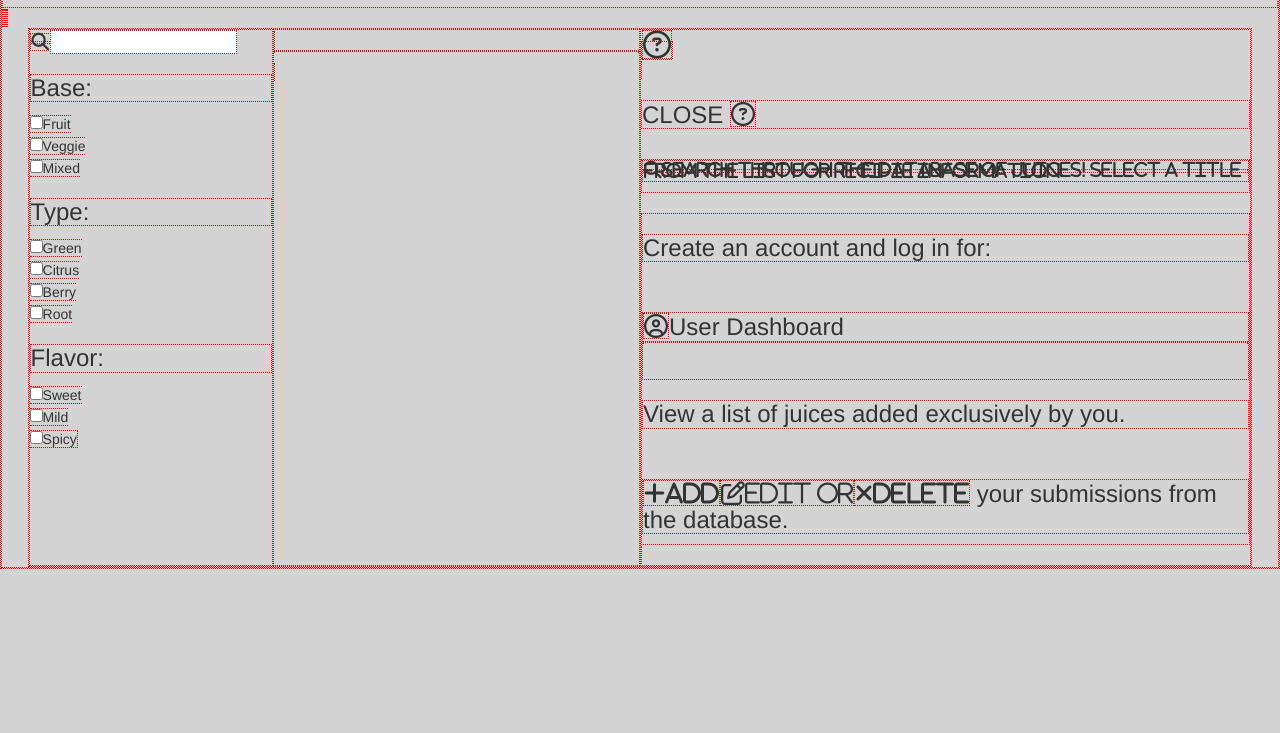
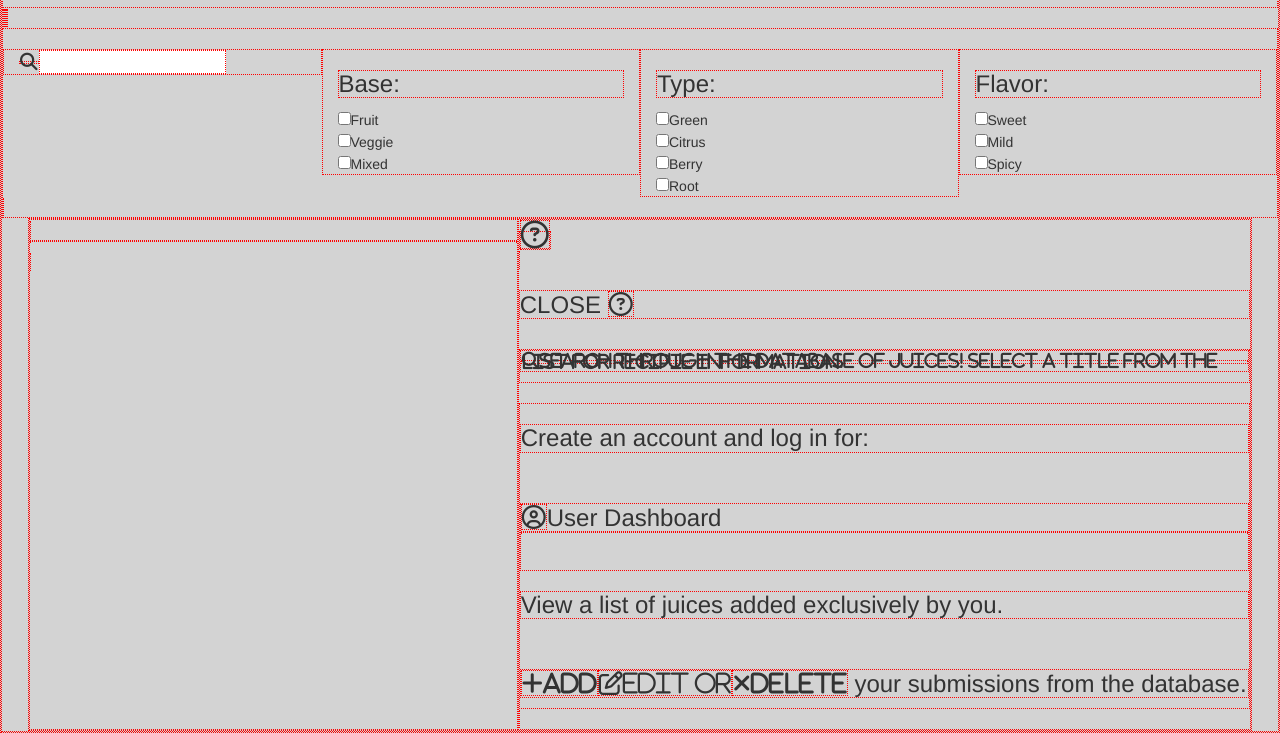
Before and after one commit to cwithac/creativejuices_app_frontend, a website: page public/index.html in a window 1280 px wide. Shown: the part 92-825 px from the top of the page. Before the commit the page ends 800 px from the top, so only its background shows below. Drawn offline with nearby package versions, Linux system fonts and the light colour scheme; some packages are replaced by stand-ins of ours; no server answers.

Commit message:
Filter Relocation

```diff
--- a/public/css/style.css
+++ b/public/css/style.css
@@ -30,24 +30,17 @@ header h1 {
 }
 
 .left {
-  width: 20%;
-}
-
-.center {
-  width: 30%
+  width: 40%;
 }
 
 .right {
-  width: 50%
+  width: 60%
 }
 
 @media (max-width: 600px) {
   .left {
     width: 100%;
   }
-  .center {
-    width: 100%
-  }
   .right {
     width: 100%
   }
--- a/public/index.html
+++ b/public/index.html
@@ -54,11 +54,11 @@
       <register-form ng-show="loginCtrl.registerShow"></register-form>
       <login-form ng-show="loginCtrl.loginShow"></login-form>
       <messages></messages>
+      <section>
+        <juice-filter class="row"></juice-filter>
+      </section>
     <div class="main-container">
       <section class="left">
-          <juice-filter></juice-filter>
-      </section>
-      <section class="center">
           <juice-index></juice-index>
       </section>
       <section class="right">
--- a/public/js/app.js
+++ b/public/js/app.js
@@ -10,8 +10,8 @@ app.controller('mainController', ['$http', '$scope', function($http, $scope){
 //------------------------------------------------------
 
   //TOGGLE FOR LOCAL/LIVE
-  // $scope.baseURL = 'http://localhost:3000/';
-  $scope.baseURL = 'https://creative-juices-api.herokuapp.com/';
+  $scope.baseURL = 'http://localhost:3000/';
+  // $scope.baseURL = 'https://creative-juices-api.herokuapp.com/';
 
   $scope.juices = [];
 
--- a/public/partials/juice-filter.html
+++ b/public/partials/juice-filter.html
@@ -1,17 +1,25 @@
+<div class="col-md-3">
   <i class="fa fa-search fa-lg" aria-hidden="true"></i><input type="text" ng-model="filterBox"></br>
+</div>
 
+<div class="col-md-3">
   <h3>Base:</h3>
     <input ng-model="juiceCtrl.filterBase['Fruit']" type="checkbox" value="Fruit"/>Fruit</br>
     <input ng-model="juiceCtrl.filterBase['Veggie']" type="checkbox" value="Veggie"/>Veggie</br>
     <input ng-model="juiceCtrl.filterBase['Mixed']" type="checkbox" value="Mixed"/>Mixed
+</div>
 
+<div class="col-md-3">
   <h3>Type:</h3>
     <input ng-model="juiceCtrl.filterType['Green']" type="checkbox" value="Green"/>Green</br>
     <input ng-model="juiceCtrl.filterType['Citrus']" type="checkbox" value="Citrus"/>Citrus</br>
     <input ng-model="juiceCtrl.filterType['Berry']" type="checkbox" value="Berry"/>Berry</br>
     <input ng-model="juiceCtrl.filterType['Root']" type="checkbox" value="Root"/>Root
+</div>
 
+<div class="col-md-3">
   <h3>Flavor:</h3>
     <input ng-model="juiceCtrl.filterFlavor['Sweet']" type="checkbox" value="Sweet"/>Sweet</br>
     <input ng-model="juiceCtrl.filterFlavor['Mild']" type="checkbox" value="Mild"/>Mild</br>
     <input ng-model="juiceCtrl.filterFlavor['Spicy']" type="checkbox" value="Spicy"/>Spicy</br>
+</div>
```
Lines whose indentation alone changed are shown as unchanged.
